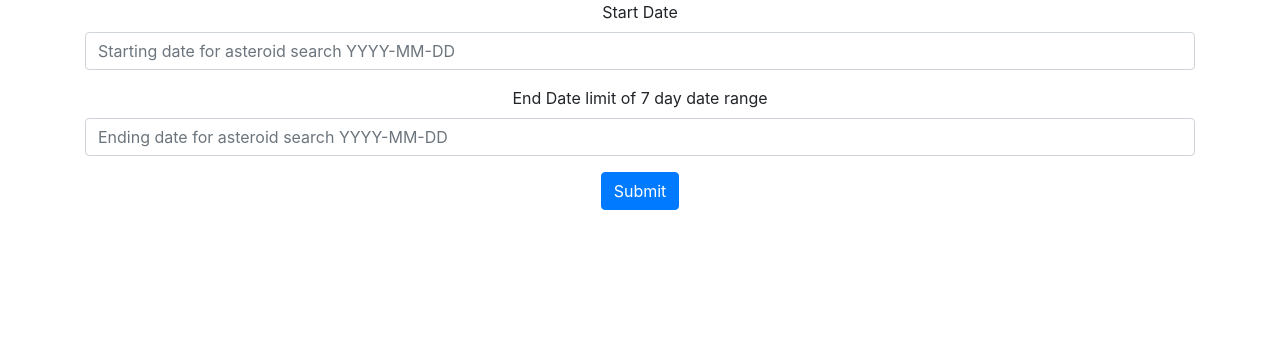
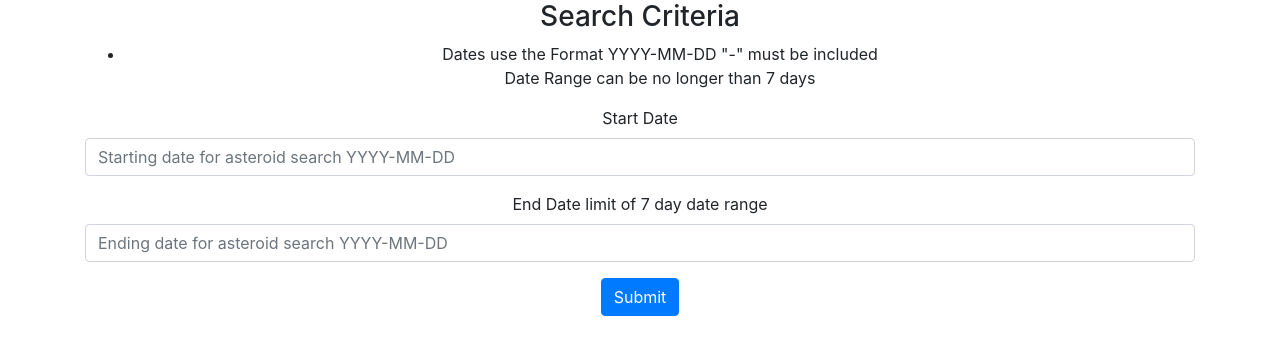
Before and after one commit to JTLaMarre/NEOChart, a React (Create React App) app in the folder client/: page / in a window 1280 px wide. Shown: the top 354 px of the page. Built offline with nearby package versions, Linux system fonts and the light colour scheme.

Commit message:
added directions for search criteria

```diff
--- a/client/src/App.js
+++ b/client/src/App.js
@@ -4,12 +4,14 @@ import './App.css';
 import 'bootstrap/dist/css/bootstrap.min.css';
 import SearchForm from './components/searchform';
 import Container from 'react-bootstrap/Container';
+import Directions from './components/directions';
 
 
 function App() {
   return (
     <Container>
     <div className="App">
+    <Directions/>
      {/* form to set query for axios call to the NASA api */}
      <SearchForm/>
      {/* set the NEO data for query to a data state */}
--- /dev/null
+++ b/client/src/components/directions.js
@@ -0,0 +1,19 @@
+import React from 'react';
+import Row from 'react-bootstrap/Row';
+import Col from 'react-bootstrap/Col';
+
+const Directions =()=>{
+
+    return(
+        <Row>
+            <Col>
+            <h3> Search Criteria</h3>
+                <ul>
+                    <li>Dates use the Format YYYY-MM-DD "-" must be included</li>
+                    <lil>Date Range can be no longer than 7 days</lil>
+                </ul>
+            </Col>
+        </Row>
+    )
+}
+export default Directions
--- a/client/src/components/searchform.js
+++ b/client/src/components/searchform.js
@@ -1,4 +1,4 @@
-import React, {useState} from 'react';
+import React, {useState,useEffect} from 'react';
 import Form from 'react-bootstrap/Form';
 import Button from 'react-bootstrap/Button';
 import Row from 'react-bootstrap/Row';
@@ -21,7 +21,8 @@ const handleRequest = ()=>{
   .then(function (response) {
     // handle success
     console.log(response);
-    console.log(`Data is ${data}`)
+    setData(response.data.near_earth_objects)
+
   })
   .catch(function (error) {
     // handle error
@@ -33,7 +34,10 @@ const handleRequest = ()=>{
   });
 }
 
+useEffect(()=>{
+  console.log(data)
 
+},[data])
 
 
 
```
